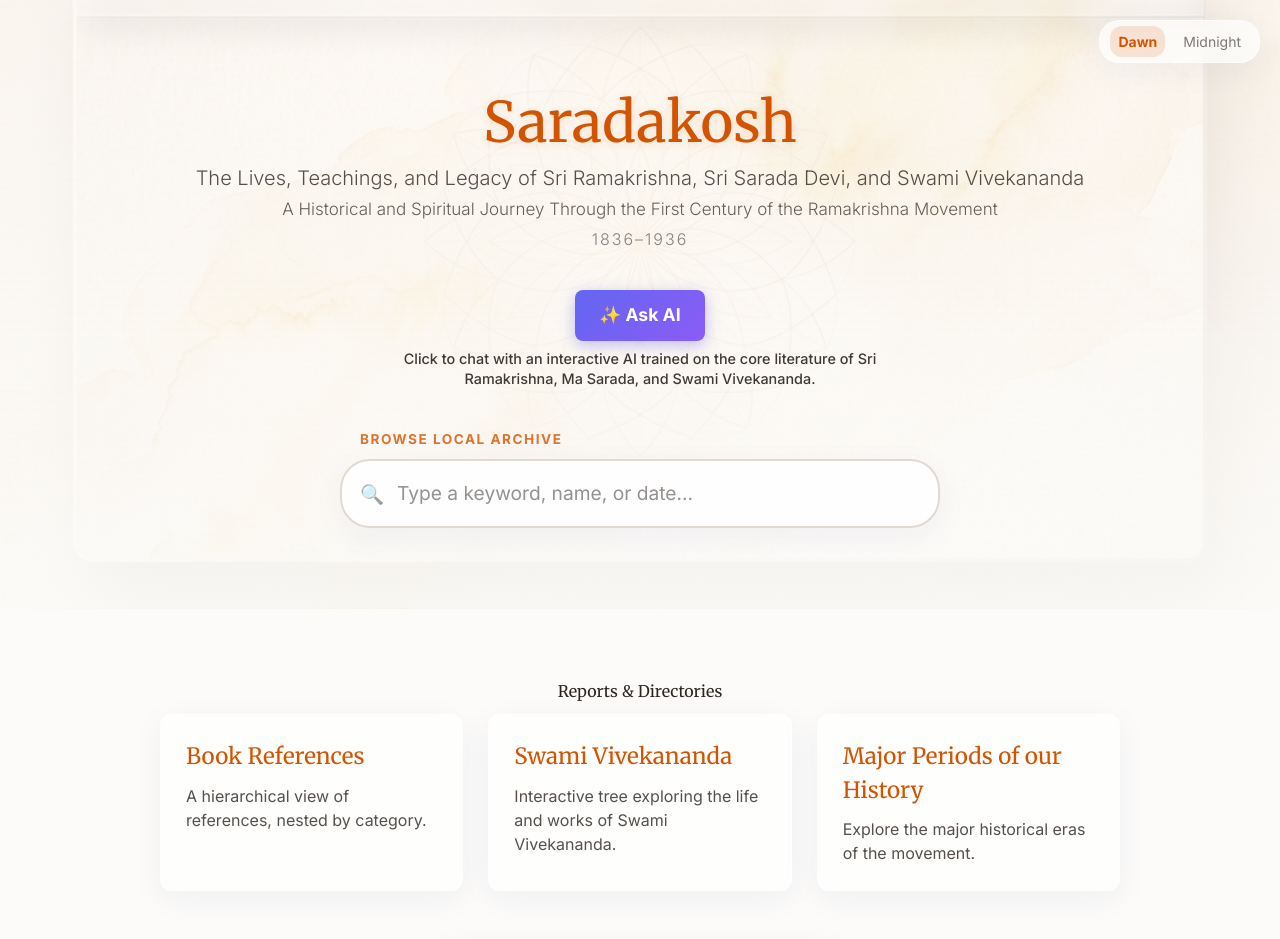
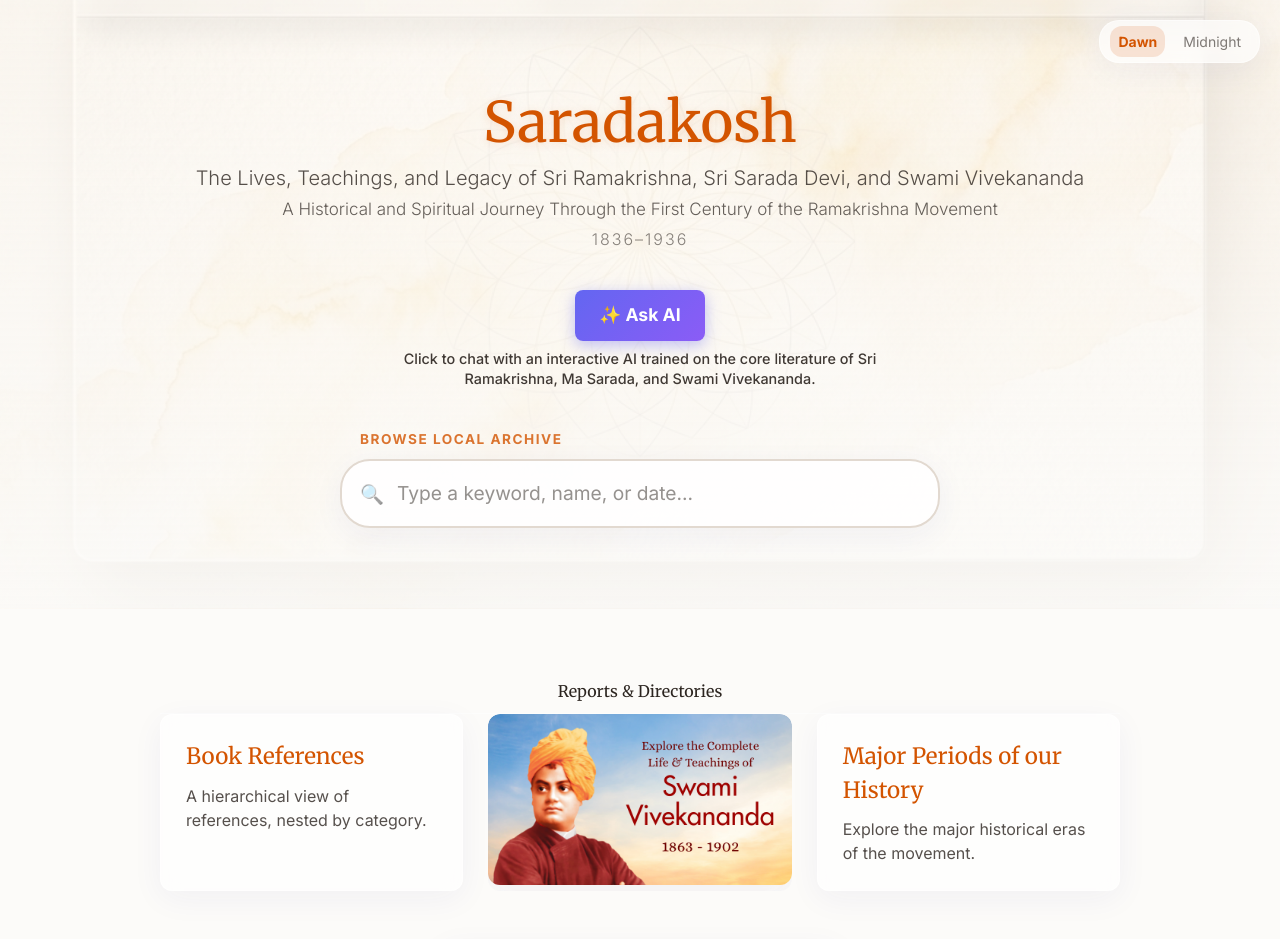
Before and after one commit to krishna101-tech/saradakosh, a Next.js app in the folder saradakosh-web/: page / in a window 1280 px wide. Shown: the top 939 px of the page. Built offline with nearby package versions, Linux system fonts and the light colour scheme; no server answers; the database is empty; grey boxes are pictures that could not be loaded; a web font is replaced by a local one.

Commit message:
feat: use custom design image for vivekananda card

```diff
--- a/saradakosh-web/src/app/globals.css
+++ b/saradakosh-web/src/app/globals.css
@@ -381,3 +381,7 @@ tr:hover td { background: var(--primary-glow); }
 .item-link:hover {
   background: var(--secondary-color);
 }
+/* Image Card Additions */
+.report-card.has-image { padding: 0; border: none; background: transparent; box-shadow: none; overflow: hidden; display: flex; flex-direction: column; }
+.report-card.has-image img { width: 100%; height: auto; object-fit: cover; display: block; border-radius: 12px; transition: transform 0.5s ease; box-shadow: var(--glass-shadow); }
+.report-card.has-image:hover img { transform: scale(1.03); box-shadow: 0 15px 35px var(--primary-glow); }
--- a/saradakosh-web/src/app/page.js
+++ b/saradakosh-web/src/app/page.js
@@ -43,9 +43,8 @@ export default function Home() {
             <h3>Book References</h3>
             <p>A hierarchical view of references, nested by category.</p>
           </Link>
-          <Link href="/reports/vivekananda" className="report-card">
-            <h3>Swami Vivekananda</h3>
-            <p>Interactive tree exploring the life and works of Swami Vivekananda.</p>
+          <Link href="/reports/vivekananda" className="report-card has-image">
+            <img src="/images/vivekananda.png" alt="Explore the Complete Life & Teachings of Swami Vivekananda 1863-1902" />
           </Link>
           <Link href="/reports/mega-period" className="report-card">
             <h3>Major Periods of our History</h3>
```
Also changed, not shown: saradakosh-web/public/images/vivekananda.png (added).
